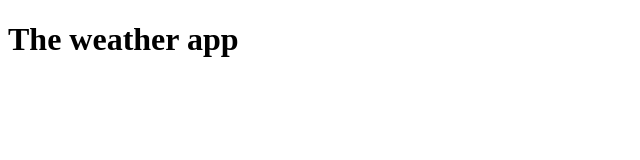
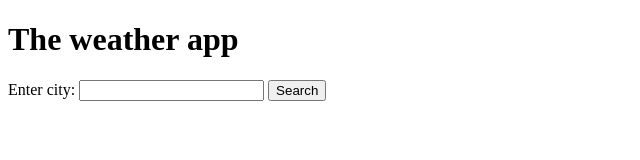
Before and after one commit to GioSensation/weather-app, a website built with webpack: page index.html in a window 1280 px wide. Shown: the whole page, without its empty margins (0-640 px from the left). Built offline with nearby package versions, Linux system fonts and the light colour scheme.

Commit message:
Add html markup
Signed-off-by: Emanuele Feliziani <feliziani.emanuele@gmail.com>

```diff
--- a/index.html
+++ b/index.html
@@ -1,12 +1,18 @@
 <!doctype html>
-<html>
+<html lang="en">
     <head>
         <title>The weather app</title>
+        <meta charset="utf-8">
     </head>
     <body>
         <h1>The weather app</h1>
-        <ul class="js-city-weather">
-        </ul>
+        <div class="city-input js-city-input">
+            <label for="js-city-field">Enter city:</label>
+            <input type="text" class="js-city-field" id="js-city-field"/>
+            <button class="js-search-city">Search</button>
+        </div>
+        <div class="js-city-weather">
+        </div>
         <!-- Run
 
              npm install
```
